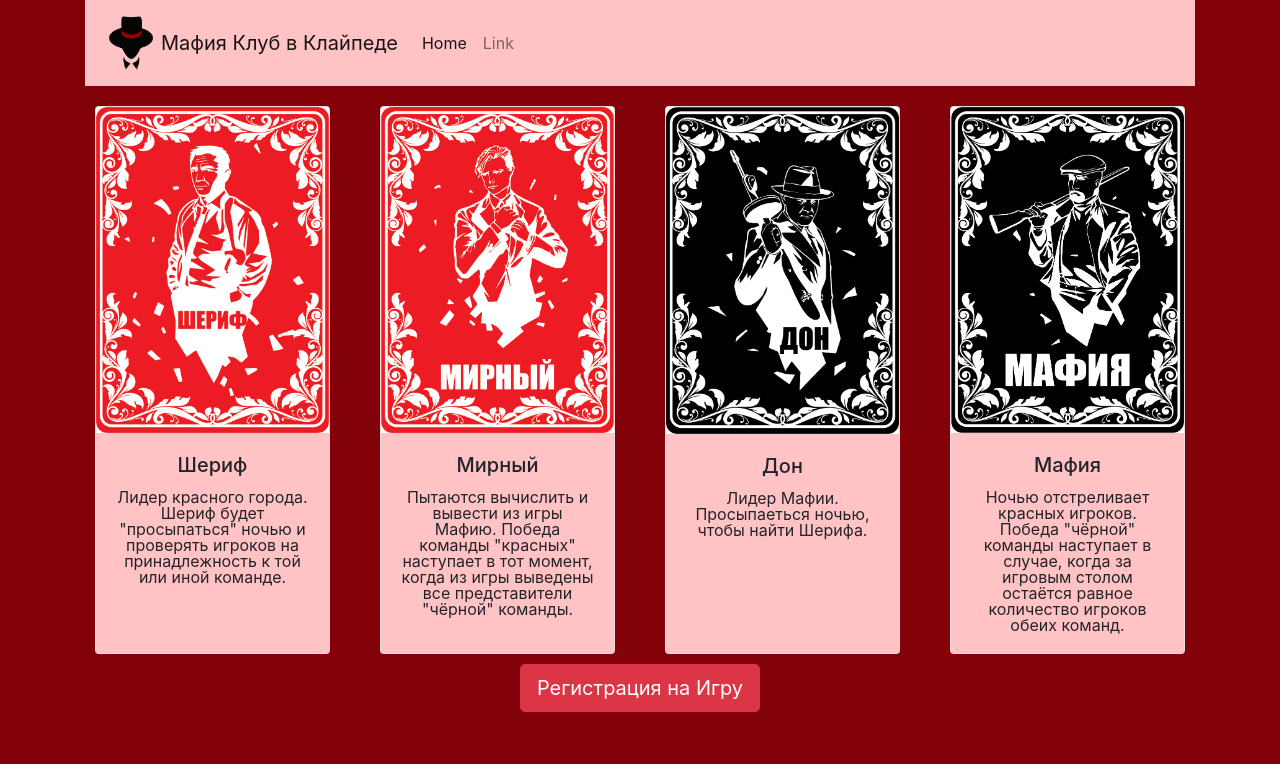
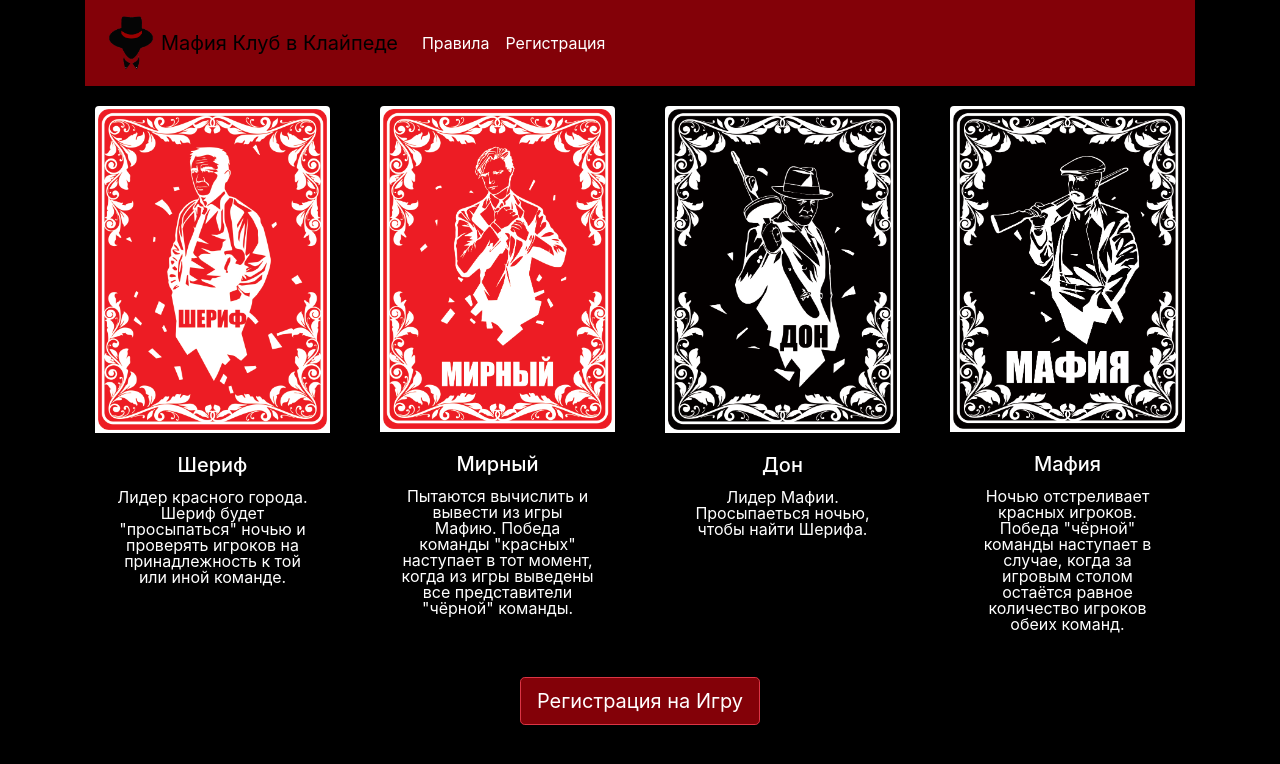
Before and after one commit to vjvasiljev/Mafia-Landing-Page, a plain HTML site: page index.html in a window 1280 px wide. Drawn offline with nearby package versions, Linux system fonts and the light colour scheme.

Commit message:
add new colors, add links

```diff
--- a/index.html
+++ b/index.html
@@ -17,7 +17,7 @@
   <div class="container h-100">
     <div class="row">
       <div class="col-12">
-        <nav class="navbar navbar-expand-lg navbar-light">
+        <nav class="navbar navbar-expand-lg">
           <a class="navbar-brand d-flex align-items-center" href="/">
             <img src="img/logo.png" width="60" height="60" class="d-inline-block align-top" alt="">
             Мафия Клуб в Клайпеде</a>
@@ -29,12 +29,12 @@
           <div class="collapse navbar-collapse" id="navbarSupportedContent">
             <ul class="navbar-nav mr-auto">
               <li class="nav-item active">
-                <a class="nav-link" href="#">Home
+                <a class="nav-link" href="https://mafiaworldtour.com/about/rules-2017">Правила
                   <span class="sr-only">(current)</span>
                 </a>
               </li>
               <li class="nav-item">
-                <a class="nav-link" href="#">Link</a>
+                <a class="nav-link" href="https://docs.google.com/forms/u/2/d/1jKxTNk52zfge23UODffuUfJ3rL4u4qpwRYCa8cychuY/edit?usp=forms_home&ths=true">Регистрация</a>
               </li>
             </ul>
           </div>
@@ -82,7 +82,7 @@
     </div>
     <div class="row">
       <div class="d-flex justify-content-center col-12">
-        <button type="button" class="btn btn-danger btn-lg">Регистрация на Игру</button>
+        <a type="button" class="btn btn-danger btn-lg" href="https://docs.google.com/forms/u/2/d/1jKxTNk52zfge23UODffuUfJ3rL4u4qpwRYCa8cychuY/edit?usp=forms_home&ths=true">Регистрация на Игру</a>
       </div>
     </div>
 
--- a/style.css
+++ b/style.css
@@ -6,27 +6,54 @@
 }
 
 body {
+  background-color: var(--black);
+}
+
+.navbar {
   background-color: var(--dark-red);
 }
-
-.navbar, .card-body {
-  background-color: var(--white);
+.navbar-brand{
+  color: black;
+}
+.navbar-brand:hover {
+  color: white;
+}
+.card-body {
+  background-color:black;
+  color: white;
+  border-style: none;
 }
 .navbar {
   margin-bottom: 10px;
 }
+
+.nav-link {
+  color: white;
+}
+.nav-link:hover {
+  color: black;
+}
 /* .card-img-top {
   padding: 5px;
 } */
-
+.card-img-top {
+  border: solid 3px white;
+  border-radius: 10px;
+}
 .card {
   margin: 10px;
+  border-style: none;
 }
 
 .card-text {
   line-height: 1em;
 }
 
+.btn {
+  margin-top: 15px;
+  background-color: var(--dark-red);
+}
+
 div {
   /* background-color: rgb(112, 0, 0); */
   /* border: solid 1px black; */
```
